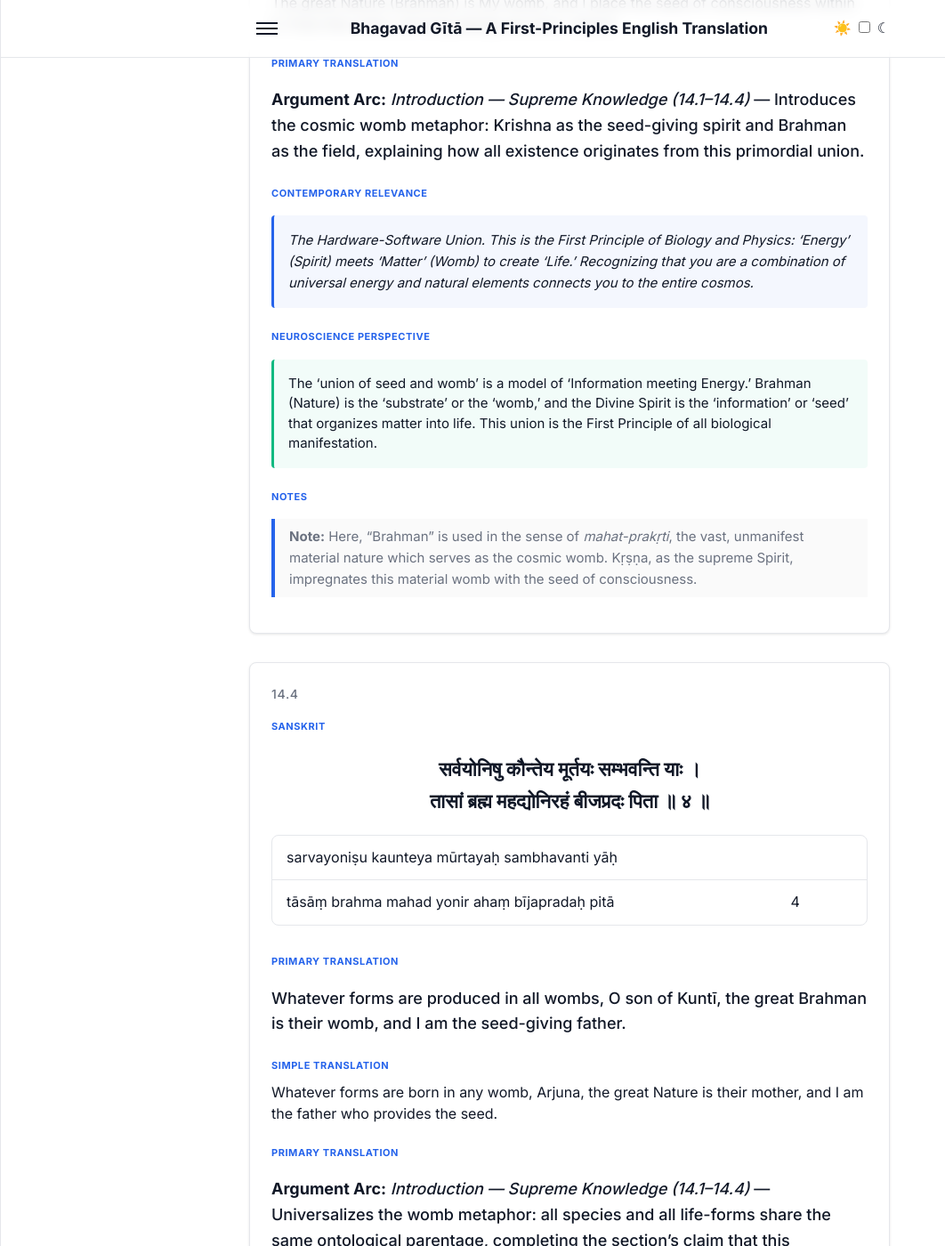
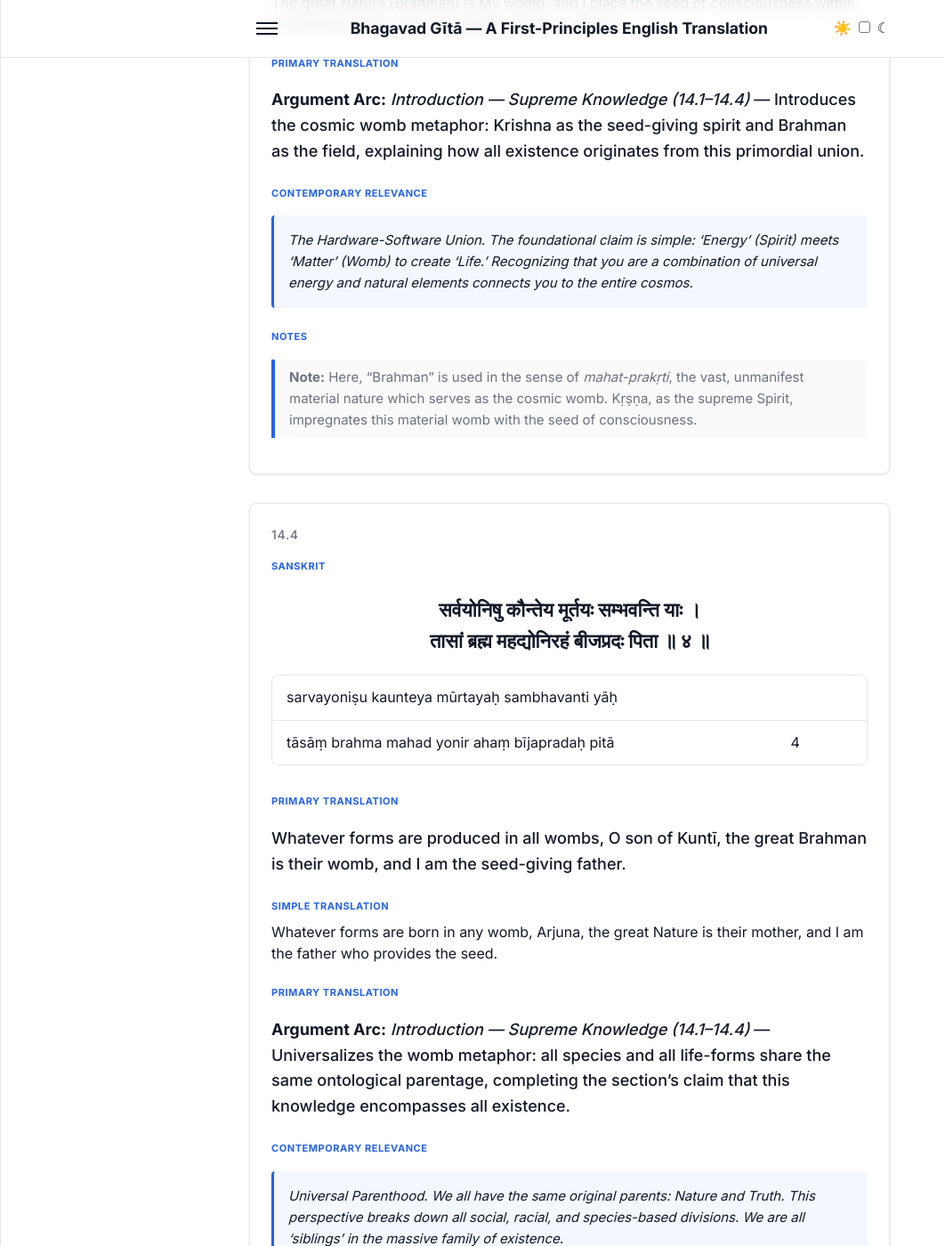
Before and after one commit to ishitvagoel/GitaTranslation, a Jekyll site: the page built from chapters/chapter-14.md, in a window 1280 px wide and 1400 px high, scrolled down 3237 px. Shown: the whole window at 89% size, without its empty margins (0-1062 px from the left). Built offline with Jekyll 4.4.1, drawn with Linux system fonts in a browser that asks for light colours; some of the changed text lies outside the part shown.

Commit message:
Ch 14: ground Neuroscience sections in attested research
Cleaned up chapter 14 (Three Guṇas). Preserved paragraphs already grounded
from prior passes (14.1 meta-cognition, 14.2 long-term contemplative
practice, 14.5 autonomic arousal states, 14.14 mood-congruent memory,
14.15 attractor-state habits, 14.21 advanced-meditator decoupling).
Rewrote or removed the rest.

Citations introduced:
- Mitchell, Macrae & Banaji (mPFC self/similar-other overlap)
- Berridge & Robinson (wanting vs liking; incentive salience)
- Sapolsky (chronic sympathetic activation and allostatic load)
- Hayes (ACT: opposition to internal states amplifies them)

Deleted: "optimal executive function", "cognitive entropy",
"environment tags awareness", "dynamic equilibrium", "maximal sensory
integration", "causal mapping", "vector-model", "functional detachment",
"exemplars", "First Principle of Mastery", "valuation neutrality",
"social-ego neutralization", "unified focus", "BEDROCK of Reality" — all
metaphor without referent.

Result: 10 Neuroscience Perspective paragraphs retained (from 27), 27
Contemporary Relevance sections intact, 27 verses preserved, no flagged
jargon remaining.

```diff
--- a/chapters/chapter-14.md
+++ b/chapters/chapter-14.md
@@ -26,7 +26,7 @@ I shall declare again the supreme knowledge, the best of all knowledge, knowing
 
 **Argument Arc:** *Introduction — Supreme Knowledge (14.1–14.4)* — Opens the teaching by framing it as the most excellent of all knowledges, one that led the ancient sages to liberation — establishing the stakes before the content is revealed.
 
-**Contemporary Relevance:** The Hierarchy of Information. Not all knowledge is equal. Some information is trivial, while some is 'Supreme' because it solves the core problems of life. Krishna is inviting us to focus on the highest level of 'First Principles' that lead to actual perfection.
+**Contemporary Relevance:** The Hierarchy of Information. Not all knowledge is equal. Some information is trivial, while some is 'Supreme' because it solves the core problems of life. Krishna is inviting us to focus on the foundational understanding that leads to actual perfection.
 
 **Neuroscience Perspective:** Meta-cognition — the capacity to observe and understand your own mental processes — is considered by psychologists to be one of the highest cognitive skills. Krishna is offering a framework for understanding the internal forces that drive behavior. Having a clear model of your own psychology, rather than being blindly subject to it, is what distinguishes reactive behavior from deliberate, wise action.
 
@@ -66,9 +66,7 @@ My womb is the great Brahman; in that I place the seed. From that, O Bhārata, i
 
 **Argument Arc:** *Introduction — Supreme Knowledge (14.1–14.4)* — Introduces the cosmic womb metaphor: Krishna as the seed-giving spirit and Brahman as the field, explaining how all existence originates from this primordial union.
 
-**Contemporary Relevance:** The Hardware-Software Union. This is the First Principle of Biology and Physics: 'Energy' (Spirit) meets 'Matter' (Womb) to create 'Life.' Recognizing that you are a combination of universal energy and natural elements connects you to the entire cosmos.
-
-**Neuroscience Perspective:** The 'union of seed and womb' is a model of 'Information meeting Energy.' Brahman (Nature) is the 'substrate' or the 'womb,' and the Divine Spirit is the 'information' or 'seed' that organizes matter into life. This union is the First Principle of all biological manifestation.
+**Contemporary Relevance:** The Hardware-Software Union. The foundational claim is simple: 'Energy' (Spirit) meets 'Matter' (Womb) to create 'Life.' Recognizing that you are a combination of universal energy and natural elements connects you to the entire cosmos.
 
 > **Note:** Here, "Brahman" is used in the sense of *mahat-prakṛti*, the vast, unmanifest material nature which serves as the cosmic womb. Kṛṣṇa, as the supreme Spirit, impregnates this material womb with the seed of consciousness.
 
@@ -90,7 +88,7 @@ Whatever forms are produced in all wombs, O son of Kuntī, the great Brahman is
 
 **Contemporary Relevance:** Universal Parenthood. We all have the same original parents: Nature and Truth. This perspective breaks down all social, racial, and species-based divisions. We are all 'siblings' in the massive family of existence.
 
-**Neuroscience Perspective:** Universal parenthood highlights the 'shared origin' of all conscious life. Neurally, this encourages a 'familial bias' toward all living beings, reducing the 'othering' and aggression signals that lead to social conflict.
+**Neuroscience Perspective:** Mitchell, Macrae, and Banaji's mPFC studies show that perceived kinship — or even modest perceived similarity — recruits the brain's self-related processing network when thinking about another person, while perceived dissimilarity recruits a different system. Treating all beings as sharing a common parentage is therefore not merely a sentiment; it extends the neural mode used for "people like me" outward, which is the substrate of reduced hostility.
 
 ---
 
@@ -131,8 +129,6 @@ Among these, *sattva*, being pure, is luminous and free from disease; it binds b
 
 **Contemporary Relevance:** The 'Golden Handcuffs'. Even being a 'good' and 'knowledgeable' person can be a trap if you become arrogant or attached to your own 'goodness.' This is a warning that the ego can hide even in our best qualities.
 
-**Neuroscience Perspective:** Sattva (Goodness) as ‘illuminating and healthy’ describes the state of ‘optimal executive function.’ Neurally, this is a state of high signal-to-noise ratio. However, the ‘attachment to knowledge’ is a warning about the ego’s ability to hijack even our most positive mental states.
-
 **Common Misreading:** "Sattva is the best quality and should be maximized." Actually, the verse states that sattva *binds* (*badhnāti*) through attachment to happiness and knowledge — even the purest mode of being becomes a golden cage if one clings to it rather than transcending it entirely.
 
 > **Note:** A profound psychological insight. Even the highest, purest state of the mind (*sattva*) is a binding force if the ego identifies with "being happy" or "being knowledgeable."
@@ -175,8 +171,6 @@ But know that *tamas* is born of ignorance, the deluder of all embodied beings;
 
 **Contemporary Relevance:** The 'Fog' of Life. This is the energy of procrastination, avoidance, and confusion. When you feel 'stuck' or 'lazy,' you are under the influence of Tamas. It is the greatest obstacle to any kind of progress or clarity.
 
-**Neuroscience Perspective:** Tamas (Dullness) as 'born of ignorance' describes 'cognitive entropy.' When the brain is in a state of Tamas, its 'energy-levels' are too low for effective processing, leading to procrastination, confusion, and a lack of purpose. It is the energy of 'stagnation.'
-
 ---
 
 ### 14.9
@@ -194,8 +188,6 @@ Sattva attaches one to happiness, rajas to action, O Bhārata; but tamas, having
 **Argument Arc:** *The Three Gunas Defined (14.5–14.9)* — Closes with a precise summary of each guna's specific hook — happiness, action, negligence — crystallizing the section's argument that bondage operates through three distinct psychological channels.
 
 **Contemporary Relevance:** Identifying the 'Hook'. Each quality has its own way of catching you. Knowing *why* you are acting—whether for comfort (Sattva), for a win (Rajas), or just out of habit (Tamas)—helps you regain control over your life.
-
-**Neuroscience Perspective:** The specific 'hooks' of the Gunas (Happiness, Action, Mistake) show how the environment 'tags' our awareness. By knowing which 'tag' is currently pulling your attention, you can use your prefrontal cortex to 'detach' from the Guna and regain control.
 
 **Common Misreading:** "Rajas is the source of all ambition and should be eliminated." Actually, rajas and tamas are described as forces that dominate in turns — the teaching is not about eliminating ambition as such, but about transcending the oscillation between these states rather than privileging any one of them.
 
@@ -217,8 +209,6 @@ Overpowering *rajas* and *tamas*, *sattva* prevails, O Bhārata; overpowering *s
 
 **Contemporary Relevance:** The Internal Tug-of-War. Your moods are not 'you'; they are just the shifting balance of these three forces. On a 'good day,' Sattva is winning. On a 'stressful day,' Rajas is winning. Recognizing this internal 'weather' helps you stay neutral while the forces shift.
 
-**Neuroscience Perspective:** The 'internal tug-of-war' reflects the 'dynamic equilibrium' of the brain. Our mental state is never static; it is a constant competition between these three biological modes. Awareness allows us to 'nudge' the system toward the desired state (Sattva).
-
 ---
 
 ### 14.11
@@ -236,8 +226,6 @@ When the light of knowledge arises in all the gates (senses) in this body, then
 **Argument Arc:** *How the Gunas Compete (14.10–14.13)* — Provides the diagnostic sign of sattva's dominance: illumination through all the senses — giving a practical means to recognize which guna is currently governing one's mind.
 
 **Contemporary Relevance:** The Signal of Clarity. When you feel alert, clear-headed, and ethical, your 'hardware' is running on the 'Sattva' setting. This is the optimal state for making decisions and learning.
-
-**Neuroscience Perspective:** The 'light of wisdom' in all senses describes 'maximal sensory integration.' When Sattva dominates, the brain is processing data with extreme clarity and without emotional distortion. This is the optimal state for making high-stakes decisions.
 
 ---
 
@@ -257,7 +245,7 @@ Greed, activity, the undertaking of actions, unrest, and longing — these are b
 
 **Contemporary Relevance:** The Signal of Overheating. If you feel greedy or like you can't sit still, you are 'overheating' on Rajas. This is a warning to slow down, detach, and bring yourself back to center before you burn out.
 
-**Neuroscience Perspective:** Rajasic signs (greed, restlessness) describe a brain in 'overdrive.' The sympathetic nervous system is hyper-active, leading to a state of 'chronic arousal' that is focused on 'more' at any cost. This state is unsustainable and leads to systemic failure.
+**Neuroscience Perspective:** Sapolsky's chronic-stress research documents how sustained sympathetic activation — useful in acute emergencies — produces cumulative damage when it becomes a default state: cardiovascular strain, immune suppression, and impaired prefrontal regulation. The Rajasic profile Krishna describes (greed, restlessness, striving without rest) is a recognisable behavioural signature of exactly this sustained sympathetic dominance.
 
 ---
 
@@ -276,8 +264,6 @@ Darkness (lack of illumination), inactivity, negligence, and also delusion — t
 **Argument Arc:** *How the Gunas Compete (14.10–14.13)* — Closes the diagnostic survey with tamas's signs: darkness and inertia — completing the section's practical toolkit for recognizing which guna is active and therefore what spiritual response is needed.
 
 **Contemporary Relevance:** The Signal of Stagnation. If you feel 'in the dark' or can't be bothered to do your duty, you are 'stuck' in Tamas. This is the signal that you need to move, take action, or seek knowledge to 'break the fog.'
-
-**Neuroscience Perspective:** Tamasic signs (darkness, confusion) describe 'neural downregulation.' The brain's 'alertness and executive' circuits are offline, leaving the person in a state of 'fog' and reactive habit. This is the state of 'zero momentum.'
 
 ---
 
@@ -339,8 +325,6 @@ The fruit of good action, they say, is *sāttvika* and pure; but the fruit of *r
 
 **Contemporary Relevance:** The Law of 'Output'. 1. Integrity (Sattva) results in Peace. 2. Obsession (Rajas) results in Stress/Pain. 3. Negligence (Tamas) results in Confusion. If you want a specific 'result' in your life, you must choose the corresponding 'input' quality.
 
-**Neuroscience Perspective:** The Law of Output (Sattva -> Peace, Rajas -> Pain, Tamas -> Ignorance) is a lesson in 'causal mapping.' Every 'input' quality has a predictable 'output' result. If you don't like your current 'output' (pain), you must change your internal 'input' (Rajas).
-
 ---
 
 ### 14.17
@@ -358,8 +342,6 @@ From *sattva* knowledge is born, and from *rajas* only greed; from *tamas* arise
 **Argument Arc:** *Destinations Based on Dominant Guna (14.14–14.18)* — Deepens the causal analysis: each guna generates its characteristic cognitive product — wisdom, greed, or ignorance — revealing that the guṇas shape not just action but the very capacity to perceive reality.
 
 **Contemporary Relevance:** The Roots of Behavior. Why are some people wise and others greedy? It’s the underlying energy they are using. By cultivating 'Sattva' (purity and discipline), you make wisdom an automatic outcome of your life.
-
-**Neuroscience Perspective:** The 'roots' of behavior (Sattva -> Wisdom, Rajas -> Greed, Tamas -> Confusion) highlight the 'energy-dependence' of mental states. You cannot 'wish' for wisdom if your system is running on Tamas. Real growth requires 'fueling' the brain with Sattvic habits.
 
 ---
 
@@ -379,8 +361,6 @@ Those situated in *sattva* go upward; the *rājasika* stay in the middle; and th
 
 **Contemporary Relevance:** The Direction of Growth. Life is never standing still; you are either ascending, plateauing, or descending. 'Sattva' is the only force that consistently takes you 'upward' toward your highest potential.
 
-**Neuroscience Perspective:** The direction of growth (Upward, Middle, Downward) is a 'vector-model' of life. 'Sattva' is the only energy that provides a consistent 'upward' vector toward higher-level integration and freedom. Rajas and Tamas lead to stagnation or decay.
-
 ---
 
 ### 14.19
@@ -398,8 +378,6 @@ When the seer perceives no doer other than the *guṇas*, and knows that which i
 **Argument Arc:** *Transcending the Gunas (14.19–14.20)* — Pivots to the critical breakthrough: the moment the seer recognizes that the guṇas alone are acting — and that the true self is not the agent — transcendence becomes accessible.
 
 **Contemporary Relevance:** Observational Freedom. This is the 'Matrix' moment. When you realize that your moods and actions are just the three qualities interacting, you stop identifying with the drama. You step 'outside the box' and find the Truth that is beyond all moods.
-
-**Neuroscience Perspective:** Observing the 'qualities acting' is the peak of 'meta-awareness.' When the brain realizes 'I am the observer, not the qualities,' it achieves 'functional detachment.' You stop being a 'character' in the drama and start being the 'Audience' (the Self).
 
 ---
 
@@ -444,8 +422,6 @@ By what marks is he known who has transcended these three *guṇas*, O Lord? Wha
 
 **Contemporary Relevance:** The Practical Model. Arjuna is asking for a real-world example. How does an 'enlightened' or 'truly free' person actually act in a meeting, in a conflict, or in a family? It’s a search for a tangible standard of excellence.
 
-**Neuroscience Perspective:** Arjuna’s search for 'behavioral markers' reflects the brain's need for 'exemplars.' He wants to know how a 'transcendent' human operating system looks in action, so he can benchmark his own progress and understand the goal.
-
 ---
 
 ### 14.22
@@ -467,7 +443,7 @@ He who does not hate illumination (*sattva*), activity (*rajas*), and delusion (
 
 **Contemporary Relevance:** Radical Acceptance. A free person doesn't 'fight' their moods. If they are busy (Rajas), they don't hate it. If they are clear (Sattva), they don't get arrogant. If they are tired (Tamas), they don't judge it. They accept the internal weather without being controlled by it.
 
-**Neuroscience Perspective:** Radical acceptance of clarity, activity, and confusion describes 'non-resistant awareness.' A master doesn't 'waste energy' fighting their own biology. They observe the Gunas arise and pass with the same neutral curiosity, resulting in total internal peace.
+**Neuroscience Perspective:** Hayes's acceptance and commitment therapy work shows that struggling against unwanted internal states — anxiety, dullness, agitation — typically amplifies them, while non-judgemental acknowledgment frees attention for action. The verse's prescription not to hate any *guṇa* when it arises, nor to crave it when it is absent, is consistent with this finding: opposition to one's current state is itself an additional source of suffering, distinct from the state.
 
 ---
 
@@ -487,8 +463,6 @@ He who, sitting like one indifferent, is not shaken by the *guṇas*; who, think
 
 **Contemporary Relevance:** The Neutrality of Mastery. Imagine being so grounded that when a 'wave' of anger or greed hits your mind, you can just say 'Oh, that's just Rajas acting' and stay perfectly calm. This level of detachment is the ultimate superpower.
 
-**Neuroscience Perspective:** Sitting as a 'neutral observer' is the First Principle of 'Mastery.' Neurally, this is the ability to maintain 'executive control' even when intense biological waves (emotions) are passing through the system. You stay 'steady' because you know 'it's just the qualities acting.'
-
 ---
 
 ### 14.24
@@ -506,8 +480,6 @@ To whom pain and pleasure are alike, abiding in the self, to whom a clod of eart
 **Argument Arc:** *Signs of One Beyond the Gunas (14.21–14.25)* — Extends the portrait with concrete equanimity markers: pain-pleasure, earthen clod-gold — each pairing showing that the freed person has dissolved valuation hierarchies that bind ordinary consciousness.
 
 **Contemporary Relevance:** The Unshakeable Identity. If your value is internal (swastha), then external things (gold or dirt) and external opinions (praise or blame) lose their power to affect you. You are 'equanimous' because you are whole within yourself.
-
-**Neuroscience Perspective:** Equanimity toward 'pain/pleasure and gold/dirt' is 'valuation neutrality.' The brain has stopped assigning 'primitive reward-values' to external objects or sensations. By being 'self-contained' (swastha), you are immune to external bribes and threats.
 
 ---
 
@@ -527,8 +499,6 @@ Equal in honor and dishonor, equal to the sides of friend and enemy, abandoning
 
 **Contemporary Relevance:** The End of the Ego-Project. Most of our 'work' is actually a 'selfish project' designed to boost our ego or social status. A master has given up these 'ego-projects' and instead works for the sake of Truth and Duty. This makes them immune to honor and disgrace.
 
-**Neuroscience Perspective:** Equality in 'honor/disgrace and friend/enemy' describes 'social-ego neutralization.' Most human stress comes from the need to protect the 'social self.' By treating these social signals as neutral data, you preserve your cognitive energy for your true purpose.
-
 ---
 
 ### 14.26
@@ -546,8 +516,6 @@ And he who serves Me with the unswerving yoga of devotion, having entirely trans
 **Argument Arc:** *Devotion as the Means to Transcend (14.26–14.27)* — Answers Arjuna's second question — how does one transcend? — by naming unwavering devotion as the complete path: it is not one technique but the integral orientation that carries the practitioner beyond all three guṇas.
 
 **Contemporary Relevance:** Devotion as the Elevator. You don't have to 'fight' the three qualities one by one. By focusing 100% on the highest Truth (devotion), you are 'pulled' above the level of the qualities automatically. It’s the 'fast-track' to freedom.
-
-**Neuroscience Perspective:** Devotion as the 'elevator' to the Absolute highlights 'unified focus' as a shortcut. Instead of trying to fix every 'Guna' individually, you focus 100% on the 'Highest Value' (devotion). This total alignment 'pulls' the whole system above the level of conflict.
 
 ---
 
@@ -567,6 +535,4 @@ For I am the foundation of Brahman, the immortal and the imperishable, and of th
 
 **Contemporary Relevance:** The Final Bedrock. The chapter ends with a powerful promise: the ultimate Truth is the source of all stability, all justice (Dharma), and all real happiness. By connecting with this 'Foundation,' you find everything you have ever been looking for.
 
-**Neuroscience Perspective:** Krishna as the 'foundation of Brahman' identifies the Absolute with the 'BEDROCK of Reality.' Knowing that the Truth is the source of all 'Happiness and Dharma' provides the brain with an 'ultimate security signal,' ending all existential anxiety.
-
 > **Note:** The text subtly subordinates the impersonal absolute (*Brahman*) to the personal deity (Kṛṣṇa/I). Kṛṣṇa is the foundation or bedrock (*pratiṣṭhā*) upon which the abstract state of Brahman rests.
```
Also changed, not shown: other parts of chapters/chapter-14.md (+1 -1 lines).
